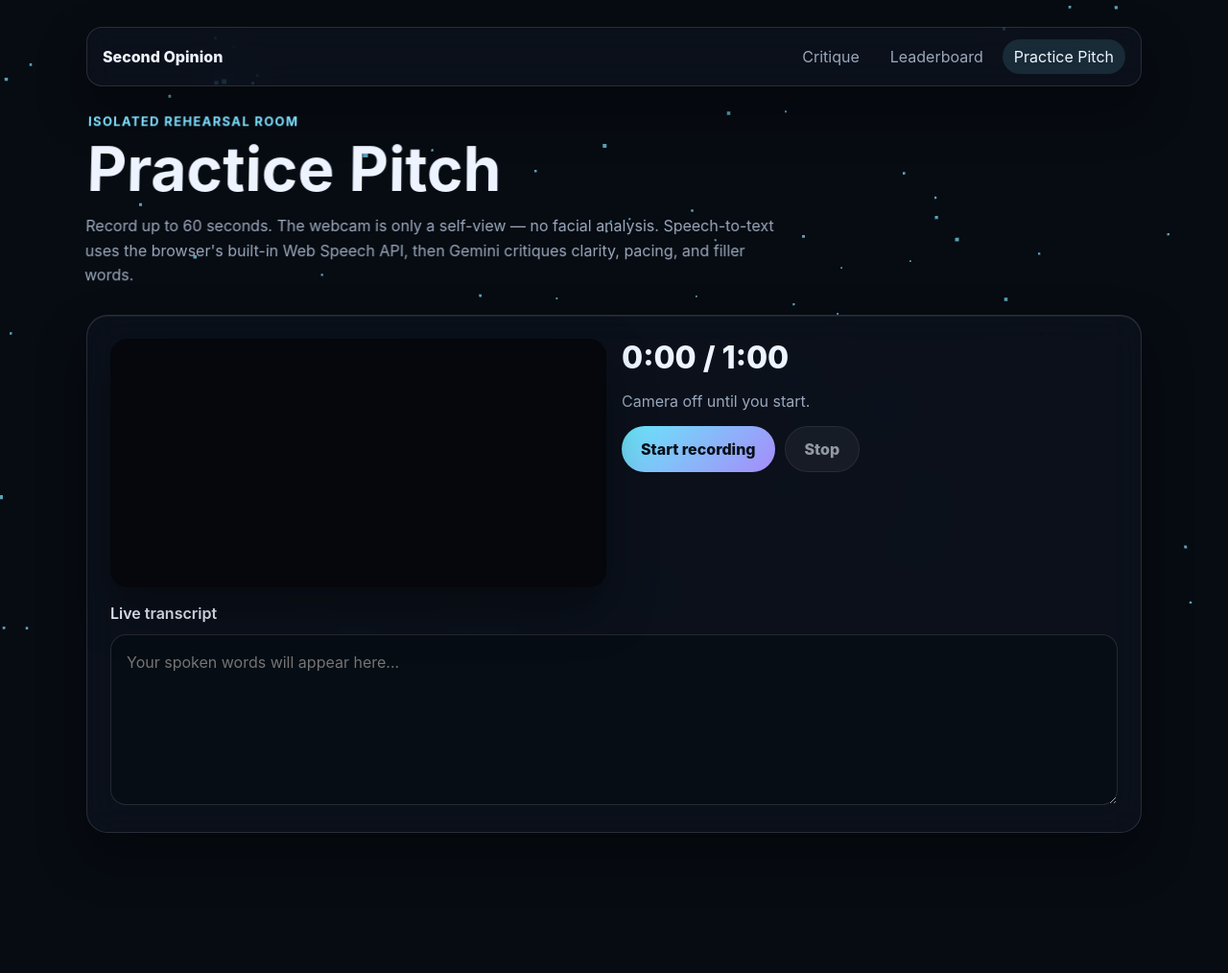
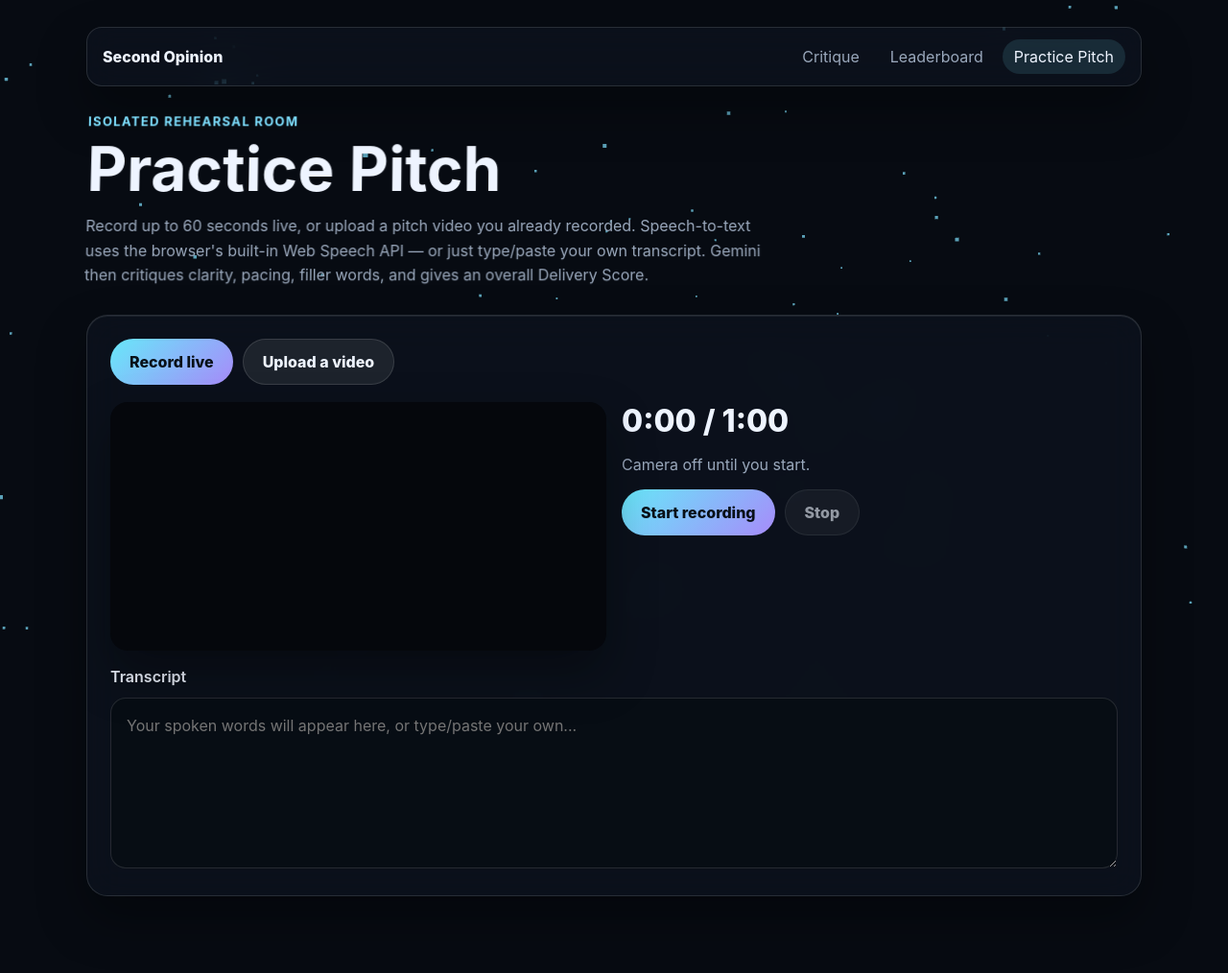
Before and after one commit to keshavchandgupta25-ux/second-opinion, a Flask app: page /practice in a window 1280 px wide. Shown: the whole page at 96% size. Before the commit the page ends 868 px from the top, so only its background shows below. Run offline with Flask 3, Linux system fonts and the light colour scheme.

Commit message:
Modified Practice room

```diff
--- a/practice.py
+++ b/practice.py
@@ -1,4 +1,6 @@
 from flask import Blueprint, jsonify, render_template, request
+
+import re
 
 from second_opinion import generate_with_retry
 
@@ -16,8 +18,34 @@ Give feedback in these labeled sections:
 1. CLARITY: How clear was the idea? What was confusing?
 2. PACING: Comment on speaking speed relative to the {seconds} seconds used. Was it rushed, slow, or about right?
 3. FILLER WORDS: Call out filler words or rambling, with a concrete suggestion.
+4. DELIVERY SCORE: Give an integer score from 0 to 10 for overall delivery quality
+   (clarity + pacing + confidence combined). Be honest, not falsely encouraging.
+   Use this exact format on its own line: DELIVERY SCORE: N/10
+   Then one line starting with REASON: explaining the score in one sentence.
 
 Be direct, specific, and kind. Keep it short."""
+
+
+def _parse_delivery_score(text: str) -> dict:
+    score = None
+    reason = ""
+
+    match = re.search(r"DELIVERY SCORE\s*:?\s*(\d+)\s*/\s*10", text, re.IGNORECASE)
+    if match:
+        try:
+            score = max(0, min(10, int(match.group(1))))
+        except ValueError:
+            score = None
+
+    reason_match = re.search(
+        r"DELIVERY SCORE\s*:?\s*[^\n]*\n\s*REASON\s*:?\s*(.+)",
+        text,
+        re.IGNORECASE,
+    )
+    if reason_match:
+        reason = reason_match.group(1).strip().split("\n")[0]
+
+    return {"delivery_score": score, "delivery_reason": reason}
 
 
 @practice_bp.route("/practice")
@@ -39,14 +67,22 @@ def practice_feedback():
     except (TypeError, ValueError):
         seconds_value = 0
 
-    seconds_value = max(1, min(60, seconds_value))
+    seconds_value = max(1, min(180, seconds_value))
 
     try:
         prompt = PRACTICE_PROMPT.replace("{seconds}", str(seconds_value)).replace(
             "{transcript}", transcript
         )
         feedback = generate_with_retry(prompt)
-        return jsonify({"feedback": feedback, "seconds": seconds_value})
+        score_info = _parse_delivery_score(feedback)
+        return jsonify(
+            {
+                "feedback": feedback,
+                "seconds": seconds_value,
+                "delivery_score": score_info["delivery_score"],
+                "delivery_reason": score_info["delivery_reason"],
+            }
+        )
     except Exception:
         return jsonify(
             {"error": "Could not get pitch feedback right now. Try again in a minute."}
--- a/static/js/practice.js
+++ b/static/js/practice.js
@@ -9,6 +9,18 @@
   const resultsEl = document.getElementById("practice-results");
   const feedbackEl = document.getElementById("practice-feedback");
   const loadingEl = document.getElementById("practice-loading");
+  const deliveryScoreEl = document.getElementById("delivery-score");
+  const deliveryReasonEl = document.getElementById("delivery-reason");
+
+  const modeLiveBtn = document.getElementById("mode-live-btn");
+  const modeUploadBtn = document.getElementById("mode-upload-btn");
+  const livePanel = document.getElementById("live-panel");
+  const uploadPanel = document.getElementById("upload-panel");
+  const videoUploadInput = document.getElementById("video-upload");
+  const uploadedVideo = document.getElementById("uploaded-video");
+  const uploadStatusEl = document.getElementById("upload-status");
+  const autoTranscribeBtn = document.getElementById("auto-transcribe-btn");
+  const uploadFeedbackBtn = document.getElementById("upload-feedback-btn");
 
   const SpeechRecognition = window.SpeechRecognition || window.webkitSpeechRecognition;
 
@@ -96,6 +108,36 @@
     statusEl.textContent = "Recording... speak clearly.";
   }
 
+  async function submitForFeedback(transcript, secondsValue) {
+    if (!transcript) {
+      showError("No transcript to send yet — record, type, or auto-transcribe first.");
+      return;
+    }
+
+    showError("");
+    loadingEl.classList.remove("hidden");
+    try {
+      const response = await fetch("/api/practice", {
+        method: "POST",
+        headers: { "Content-Type": "application/json" },
+        body: JSON.stringify({ transcript, seconds: secondsValue || 1 }),
+      });
+      const data = await response.json();
+      if (!response.ok) {
+        throw new Error(data.error || "Could not get feedback.");
+      }
+      feedbackEl.textContent = data.feedback;
+      deliveryScoreEl.textContent =
+        data.delivery_score == null ? "—" : data.delivery_score + " / 10";
+      deliveryReasonEl.textContent = data.delivery_reason || "";
+      resultsEl.classList.remove("hidden");
+    } catch (err) {
+      showError(err.message || "Could not get feedback.");
+    } finally {
+      loadingEl.classList.add("hidden");
+    }
+  }
+
   async function stopRecording() {
     window.clearInterval(tickId);
     stopRecognition();
@@ -111,26 +153,122 @@
       return;
     }
 
-    loadingEl.classList.remove("hidden");
-    try {
-      const response = await fetch("/api/practice", {
-        method: "POST",
-        headers: { "Content-Type": "application/json" },
-        body: JSON.stringify({ transcript, seconds: elapsed || 1 }),
-      });
-      const data = await response.json();
-      if (!response.ok) {
-        throw new Error(data.error || "Could not get feedback.");
-      }
-      feedbackEl.textContent = data.feedback;
-      resultsEl.classList.remove("hidden");
-    } catch (err) {
-      showError(err.message || "Could not get feedback.");
-    } finally {
-      loadingEl.classList.add("hidden");
-    }
+    await submitForFeedback(transcript, elapsed || 1);
   }
 
   startBtn.addEventListener("click", startRecording);
   stopBtn.addEventListener("click", stopRecording);
+
+  // --- Upload-video mode (additive; does not touch the live-recording flow above) ---
+
+  function setActiveMode(mode) {
+    const isLive = mode === "live";
+    livePanel.classList.toggle("hidden", !isLive);
+    uploadPanel.classList.toggle("hidden", isLive);
+    modeLiveBtn.classList.toggle("ghost", !isLive);
+    modeUploadBtn.classList.toggle("ghost", isLive);
+    showError("");
+  }
+
+  if (modeLiveBtn && modeUploadBtn) {
+    modeLiveBtn.addEventListener("click", () => setActiveMode("live"));
+    modeUploadBtn.addEventListener("click", () => setActiveMode("upload"));
+  }
+
+  let uploadedObjectUrl = null;
+  let uploadRecognition = null;
+  let uploadDurationSeconds = 0;
+
+  function stopUploadRecognition() {
+    if (uploadRecognition) {
+      uploadRecognition.onend = null;
+      uploadRecognition.stop();
+      uploadRecognition = null;
+    }
+  }
+
+  if (videoUploadInput) {
+    videoUploadInput.addEventListener("change", () => {
+      const file = videoUploadInput.files && videoUploadInput.files[0];
+      showError("");
+      transcriptEl.value = "";
+      resultsEl.classList.add("hidden");
+      stopUploadRecognition();
+
+      if (!file) {
+        return;
+      }
+
+      if (uploadedObjectUrl) {
+        URL.revokeObjectURL(uploadedObjectUrl);
+      }
+      uploadedObjectUrl = URL.createObjectURL(file);
+      uploadedVideo.src = uploadedObjectUrl;
+      uploadedVideo.load();
+      uploadStatusEl.textContent = "Video loaded. Play it, or use auto-transcribe below.";
+    });
+
+    uploadedVideo.addEventListener("loadedmetadata", () => {
+      const duration = Math.round(uploadedVideo.duration) || 1;
+      uploadDurationSeconds = Math.max(1, Math.min(180, duration));
+    });
+  }
+
+  if (autoTranscribeBtn) {
+    autoTranscribeBtn.addEventListener("click", () => {
+      if (!uploadedVideo.src) {
+        showError("Upload a video first.");
+        return;
+      }
+      if (!SpeechRecognition) {
+        showError("Auto-transcribe needs Chrome or Edge. You can still type the transcript by hand.");
+        return;
+      }
+
+      stopUploadRecognition();
+      transcriptEl.value = "";
+      uploadStatusEl.textContent =
+        "Listening through your microphone as the video plays — turn the volume up and keep it quiet around you.";
+
+      uploadRecognition = new SpeechRecognition();
+      uploadRecognition.lang = "en-US";
+      uploadRecognition.interimResults = true;
+      uploadRecognition.continuous = true;
+      uploadRecognition.onresult = (event) => {
+        let text = "";
+        for (let i = 0; i < event.results.length; i += 1) {
+          text += event.results[i][0].transcript + " ";
+        }
+        transcriptEl.value = text.trim();
+      };
+      uploadRecognition.onerror = (event) => {
+        if (event.error !== "aborted") {
+          showError("Speech recognition error: " + event.error);
+        }
+      };
+      uploadRecognition.onend = () => {
+        uploadStatusEl.textContent = "Auto-transcribe stopped. Edit the transcript if needed, then Get Feedback.";
+      };
+
+      uploadedVideo.currentTime = 0;
+      uploadedVideo.muted = false;
+      uploadedVideo.play().catch(() => {
+        showError("Couldn't autoplay the video — press play on it yourself, then try auto-transcribe again.");
+      });
+      uploadRecognition.start();
+
+      uploadedVideo.onended = () => {
+        stopUploadRecognition();
+      };
+    });
+  }
+
+  if (uploadFeedbackBtn) {
+    uploadFeedbackBtn.addEventListener("click", async () => {
+      stopUploadRecognition();
+      const transcript = transcriptEl.value.trim();
+      const seconds = uploadDurationSeconds || 30;
+      await submitForFeedback(transcript, seconds);
+    });
+  }
 })();
--- a/static/style.css
+++ b/static/style.css
@@ -367,3 +367,18 @@ button:disabled {
 #share-status a {
   color: var(--accent);
 }
+
+/* --- Practice Pitch: upload-video mode additions (additive only) --- */
+#uploaded-video {
+  width: 100%;
+  max-height: 360px;
+  object-fit: cover;
+  border-radius: 18px;
+  background: #05070c;
+  box-shadow: var(--shadow);
+}
+
+input[type="file"] {
+  color: var(--muted);
+  font: inherit;
+}
--- a/templates/practice.html
+++ b/templates/practice.html
@@ -7,15 +7,20 @@
   <p class="eyebrow">Isolated rehearsal room</p>
   <h1>Practice Pitch</h1>
   <p class="subtitle">
-    Record up to 60 seconds. The webcam is only a self-view — no facial analysis.
-    Speech-to-text uses the browser's built-in Web Speech API, then Gemini critiques clarity, pacing, and filler words.
+    Record up to 60 seconds live, or upload a pitch video you already recorded.
+    Speech-to-text uses the browser's built-in Web Speech API — or just type/paste your own transcript.
+    Gemini then critiques clarity, pacing, filler words, and gives an overall Delivery Score.
   </p>
 </header>
 
-
 <main class="layout">
   <section class="panel glass">
-    <div class="rehearsal">
+    <div class="action-buttons" style="margin-bottom: 18px;">
+      <button id="mode-live-btn" type="button">Record live</button>
+      <button id="mode-upload-btn" type="button" class="ghost">Upload a video</button>
+    </div>
+
+    <div id="live-panel" class="rehearsal">
       <video id="camera" autoplay muted playsinline></video>
       <div class="rehearsal-meta">
         <p id="timer" class="score-value">0:00 / 1:00</p>
@@ -26,14 +31,37 @@
         </div>
       </div>
     </div>
-    <label for="transcript">Live transcript</label>
-    <textarea id="transcript" rows="6" placeholder="Your spoken words will appear here..."></textarea>
+
+    <div id="upload-panel" class="rehearsal hidden">
+      <video id="uploaded-video" controls playsinline></video>
+      <div class="rehearsal-meta">
+        <label for="video-upload">Upload your pitch video</label>
+        <input id="video-upload" type="file" accept="video/*">
+        <p id="upload-status" class="muted">No video uploaded yet.</p>
+        <div class="action-buttons">
+          <button id="auto-transcribe-btn" type="button" class="ghost">Auto-transcribe (uses mic)</button>
+          <button id="upload-feedback-btn" type="button">Get Feedback</button>
+        </div>
+      </div>
+    </div>
+
+    <label for="transcript">Transcript</label>
+    <textarea id="transcript" rows="6" placeholder="Your spoken words will appear here, or type/paste your own..."></textarea>
     <p id="practice-error" class="error hidden"></p>
   </section>
 
   <section id="practice-results" class="panel glass hidden">
     <h2>Pitch feedback</h2>
     <p class="heuristic-note">Heuristic coaching from Gemini based only on transcript and elapsed time.</p>
+
+    <div class="score-row">
+      <article class="card glass score-card" data-score="delivery">
+        <h3>Delivery Score</h3>
+        <p class="score-value" id="delivery-score">—</p>
+        <p class="score-reason" id="delivery-reason"></p>
+      </article>
+    </div>
+
     <div id="practice-feedback" class="card-body"></div>
   </section>
 </main>
```
